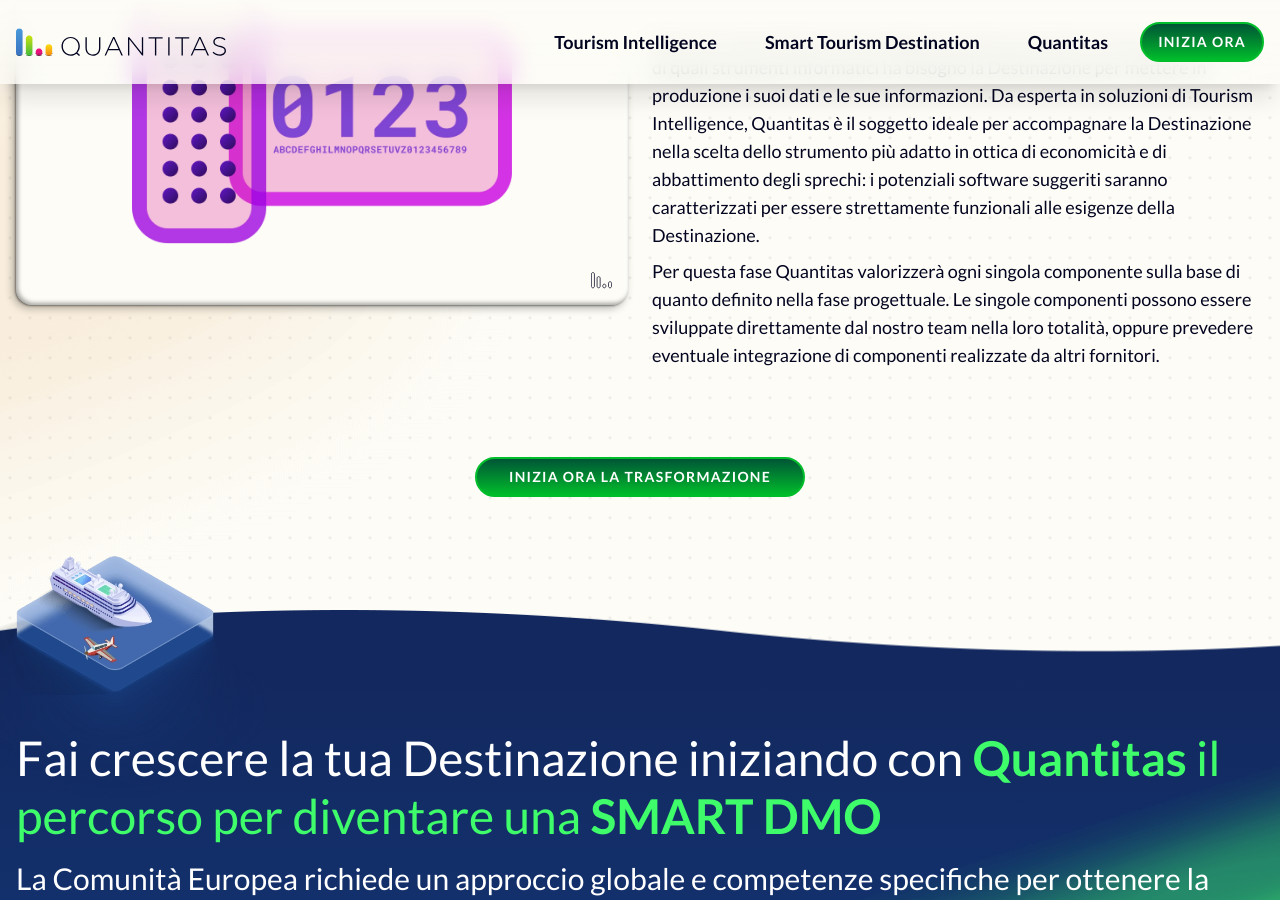
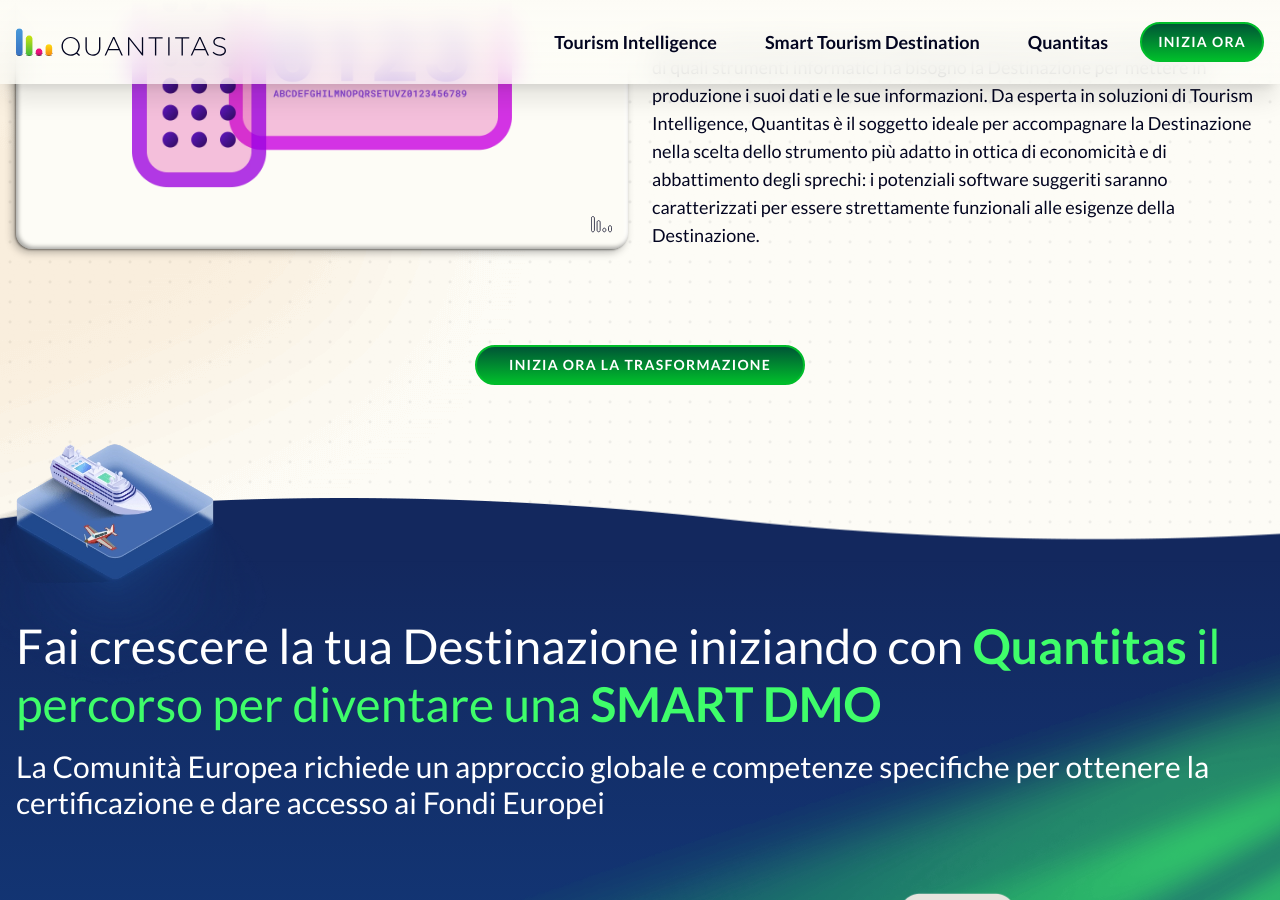
Before and after one commit to Quantitas-srl-org/tourism_promo, a Jekyll site: the page built from index.markdown, in a window 1280 px wide and 900 px high, scrolled down 4180 px. Built offline with Jekyll 4.4.1, drawn with Linux system fonts in a browser that asks for light colours; some web fonts are replaced.

Commit message:
Update index.markdown

```diff
--- a/index.markdown
+++ b/index.markdown
@@ -64,9 +64,6 @@
 section-c-list-4-h3: Implementazione degli strumenti tecnologici
 section-c-list-4-p-1: >-
   Solo una volta definita una strategia di gestione dei dati, sarà possibile capire di quali strumenti informatici ha bisogno la Destinazione per mettere in produzione i suoi dati e le sue informazioni. Da esperta in soluzioni di Tourism Intelligence, Quantitas è il soggetto ideale per accompagnare la Destinazione nella scelta dello strumento più adatto in ottica di economicità e di abbattimento degli sprechi: i potenziali software suggeriti saranno caratterizzati per essere strettamente funzionali alle esigenze della Destinazione.
-section-c-list-4-p-2: >-
-  Per questa fase Quantitas valorizzerà ogni singola componente sulla base di quanto definito nella fase progettuale. Le singole componenti possono essere sviluppate direttamente dal nostro team nella loro totalità,
-  oppure prevedere eventuale integrazione di componenti realizzate da altri fornitori.
 section-c-cta: Inizia ora la trasformazione
 #Section D
 section-d-h2: Fai crescere la tua Destinazione iniziando con <span class="text-accent"><span class="font-bold">Quantitas</span> il percorso per diventare una <span class="font-bold">SMART DMO</span></span>
```
